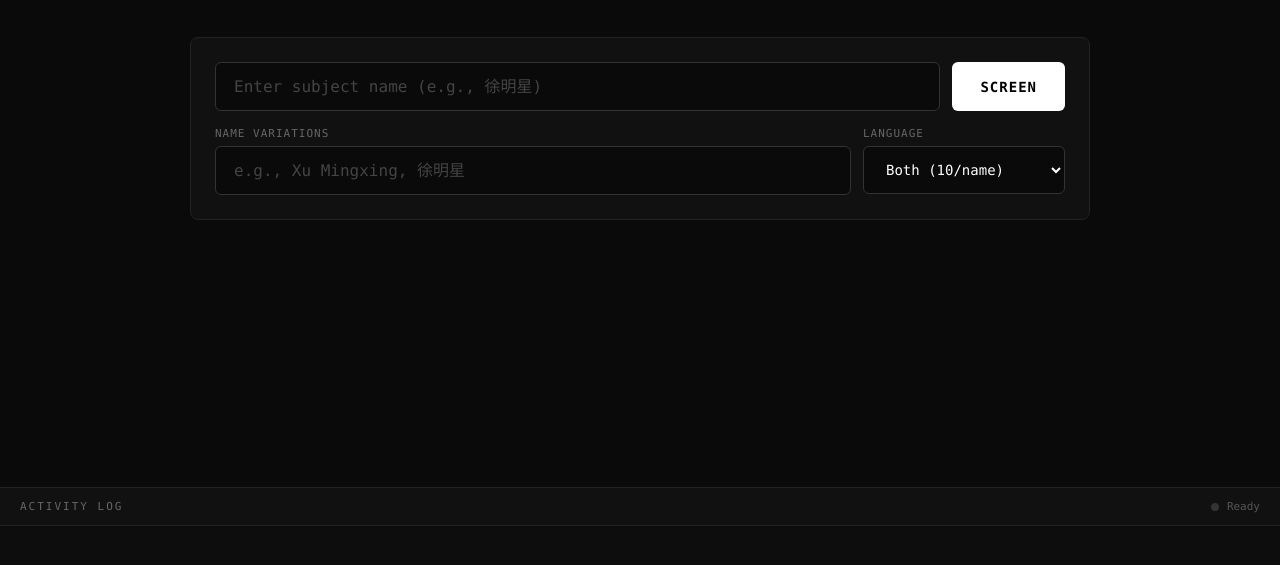
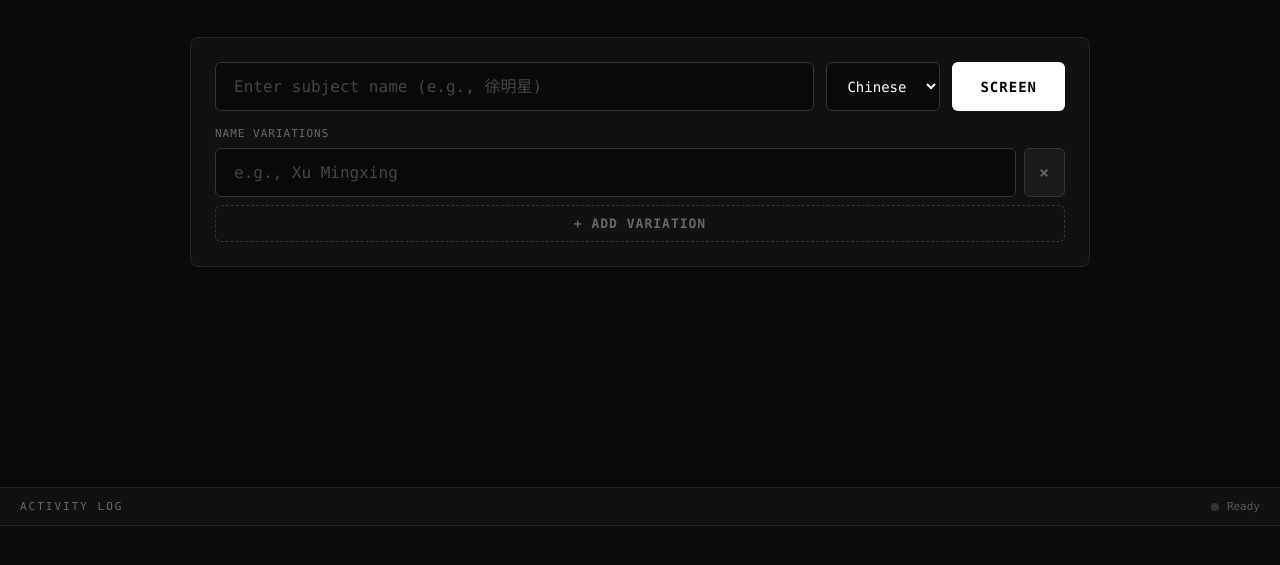
Before and after one commit to bearhedge/DD-Owl, a browser extension: page ddowl/public/index.html in a window 1280 px wide. Shown: the part 313-878 px from the top of the page. Drawn offline with Linux system fonts and the light colour scheme.

Commit message:
feat: redesign search box - simpler language selector, add/remove variations

```diff
--- a/ddowl/public/index.html
+++ b/ddowl/public/index.html
@@ -700,6 +700,7 @@
       </header>
 
       <div class="search-box">
+        <!-- Main row: Name + Language + Screen -->
         <div class="input-group">
           <input
             type="text"
@@ -707,28 +708,30 @@
             placeholder="Enter subject name (e.g., 徐明星)"
             maxlength="20"
           >
+          <select id="languageSelect" style="padding: 14px 16px; font-size: 14px; font-family: inherit; border: 1px solid #333; border-radius: 6px; background: #0a0a0a; color: #fff; outline: none; cursor: pointer; min-width: 110px;">
+            <option value="chinese">Chinese</option>
+            <option value="english" disabled>English</option>
+          </select>
           <button class="btn-primary" id="searchBtn" onclick="startScreening()">
             Screen
           </button>
         </div>
-        <div style="margin-top: 16px; display: flex; gap: 12px; align-items: flex-start;">
-          <div style="flex: 1;">
-            <label style="display: block; font-size: 11px; color: #666; margin-bottom: 6px; text-transform: uppercase; letter-spacing: 1px;">Name Variations</label>
-            <input
-              type="text"
-              id="variationsInput"
-              placeholder="e.g., Xu Mingxing, 徐明星"
-              style="width: 100%;"
-            >
+
+        <!-- Name Variations Section -->
+        <div style="margin-top: 16px;">
+          <label style="display: block; font-size: 11px; color: #666; margin-bottom: 8px; text-transform: uppercase; letter-spacing: 1px;">Name Variations</label>
+          <div id="variationsContainer">
+            <div class="variation-row" style="display: flex; gap: 8px; margin-bottom: 8px;">
+              <input
+                type="text"
+                class="variation-input"
+                placeholder="e.g., Xu Mingxing"
+                style="flex: 1;"
+              >
+              <button type="button" onclick="removeVariation(this)" style="padding: 10px 14px; background: #1a1a1a; border: 1px solid #333; border-radius: 6px; color: #666; cursor: pointer; font-size: 16px;" title="Remove">×</button>
+            </div>
           </div>
-          <div style="min-width: 150px;">
-            <label style="display: block; font-size: 11px; color: #666; margin-bottom: 6px; text-transform: uppercase; letter-spacing: 1px;">Language</label>
-            <select id="languageSelect" style="width: 100%; padding: 14px 18px; font-size: 14px; font-family: inherit; border: 1px solid #333; border-radius: 6px; background: #0a0a0a; color: #fff; outline: none;">
-              <option value="both">Both (10/name)</option>
-              <option value="chinese">Chinese (10/name)</option>
-              <option value="english">English (1/name)</option>
-            </select>
-          </div>
+          <button type="button" onclick="addVariation()" style="padding: 10px 16px; background: transparent; border: 1px dashed #333; border-radius: 6px; color: #666; cursor: pointer; font-size: 13px; width: 100%; transition: all 0.2s;" onmouseover="this.style.borderColor='#555'; this.style.color='#999'" onmouseout="this.style.borderColor='#333'; this.style.color='#666'">+ Add variation</button>
         </div>
       </div>
 
@@ -860,9 +863,46 @@
       btn.textContent = panel.classList.contains('active') ? 'Hide Log' : 'Show Log';
     }
 
+    // Name variation management
+    function addVariation() {
+      const container = document.getElementById('variationsContainer');
+      const row = document.createElement('div');
+      row.className = 'variation-row';
+      row.style.cssText = 'display: flex; gap: 8px; margin-bottom: 8px;';
+      row.innerHTML = `
+        <input type="text" class="variation-input" placeholder="e.g., 徐明星" style="flex: 1;">
+        <button type="button" onclick="removeVariation(this)" style="padding: 10px 14px; background: #1a1a1a; border: 1px solid #333; border-radius: 6px; color: #666; cursor: pointer; font-size: 16px;" title="Remove">×</button>
+      `;
+      container.appendChild(row);
+      row.querySelector('input').focus();
+    }
+
+    function removeVariation(btn) {
+      const container = document.getElementById('variationsContainer');
+      const rows = container.querySelectorAll('.variation-row');
+      if (rows.length > 1) {
+        btn.parentElement.remove();
+      } else {
+        // Don't remove last row, just clear it
+        btn.parentElement.querySelector('input').value = '';
+      }
+    }
+
+    function getVariations() {
+      const inputs = document.querySelectorAll('.variation-input');
+      const variations = [];
+      inputs.forEach(input => {
+        const val = input.value.trim();
+        if (val && !variations.includes(val)) {
+          variations.push(val);
+        }
+      });
+      return variations;
+    }
+
     function startScreening() {
       const name = document.getElementById('nameInput').value.trim();
-      const variationsRaw = document.getElementById('variationsInput').value.trim();
+      const additionalVariations = getVariations();
       const language = document.getElementById('languageSelect').value;
 
       if (name.length < 2) {
@@ -870,14 +910,13 @@
         return;
       }
 
-      // Parse variations (comma-separated), always include main name
+      // Always include main name first, then additional variations
       const variations = [name];
-      if (variationsRaw) {
-        variationsRaw.split(',').forEach(v => {
-          const trimmed = v.trim();
-          if (trimmed && trimmed !== name) variations.push(trimmed);
-        });
-      }
+      additionalVariations.forEach(v => {
+        if (v !== name && !variations.includes(v)) {
+          variations.push(v);
+        }
+      });
 
       // Reset UI
       redCount = 0;
```
